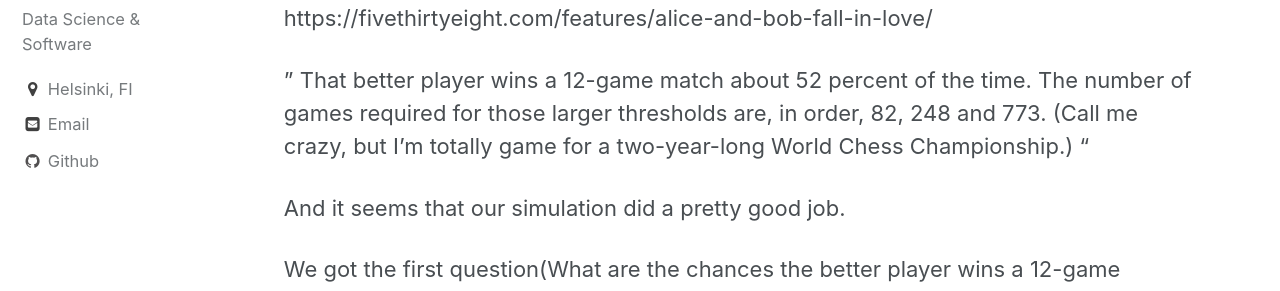
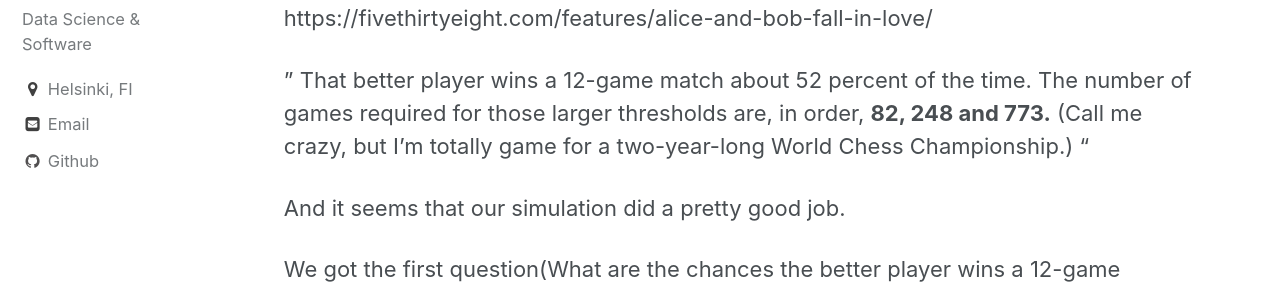
Before and after one commit to anthonymakela/anthonymakela.github.io, a Jekyll site: the page built from _posts/2018-12-25-The-Riddler-Simulations.md, in a window 1280 px wide and 900 px high, scrolled down 3831 px. Shown: the part 193-484 px from the top of the window. Built offline with Jekyll 4.4.1, drawn with Linux system fonts in a browser that asks for light colours; nearby versions of some CDN libraries.

```diff
--- a/_posts/2018-12-25-The-Riddler-Simulations.md
+++ b/_posts/2018-12-25-The-Riddler-Simulations.md
@@ -103,7 +103,7 @@ ngames_ %>%
 
 Let's find out if we were right. Here we can find the solutions: https://fivethirtyeight.com/features/alice-and-bob-fall-in-love/
 
-" That better player wins a 12-game match about 52 percent of the time. The number of games required for those larger thresholds are, in order, 82, 248 and 773. (Call me crazy, but I’m totally game for a two-year-long World Chess Championship.) "
+" That better player wins a 12-game match about 52 percent of the time. The number of games required for those larger thresholds are, in order, **82, 248 and 773.** (Call me crazy, but I’m totally game for a two-year-long World Chess Championship.) "
 
 And it seems that our simulation did a pretty good job.
 
```
